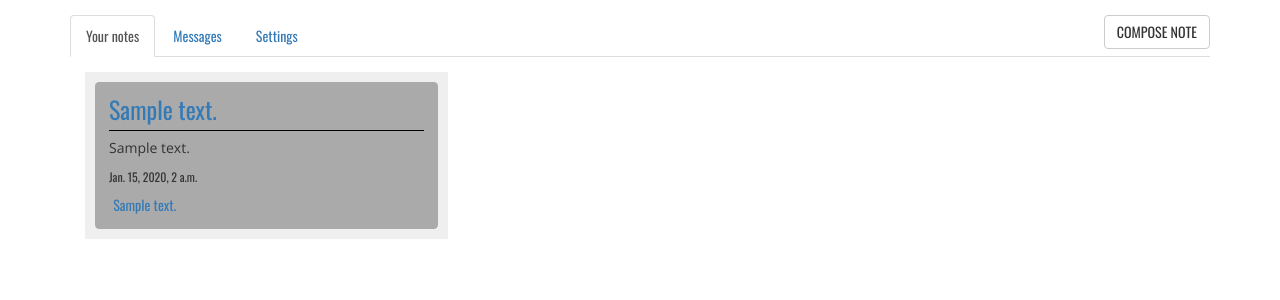
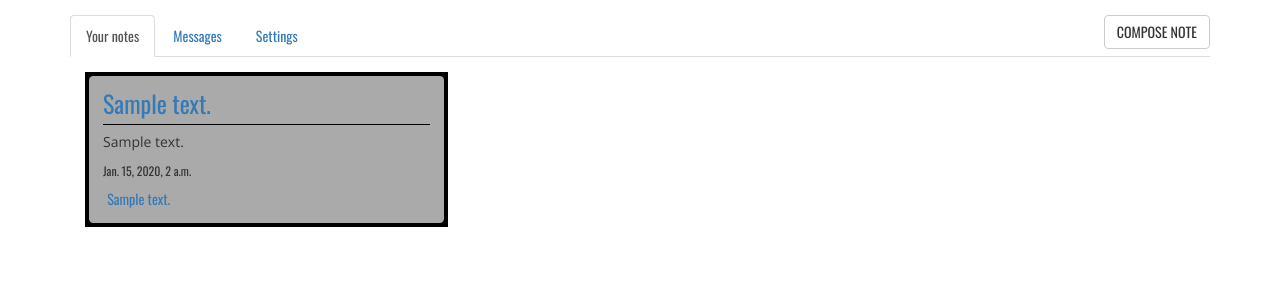
Before and after one commit to mdribera/note-under-taker, a Django app: page /users/profile/ in a window 1280 px wide. Shown: the part 79-379 px from the top of the page. Run offline with Django 3.2, Linux system fonts and the light colour scheme; a user stored in the database is signed in; tables that the repository leaves empty hold one stand-in row (values such as "Sample post"); parts of the project's set-up code (start-up, migrations or seed data) failed here and were passed over; some libraries are stand-ins or nearby versions.

Commit message:
change note border

```diff
--- a/notes/static/notes/style.css
+++ b/notes/static/notes/style.css
@@ -52,9 +52,9 @@ h2 {
 	position: relative;
 	display: inline-block;
 	margin-bottom: 1rem;
-	padding:  1rem;
+	padding:  0.4rem;
 	width:  100%;
-	background:  #efefef;
+	background:  #000000;
 }
 
 .note-content {
```
